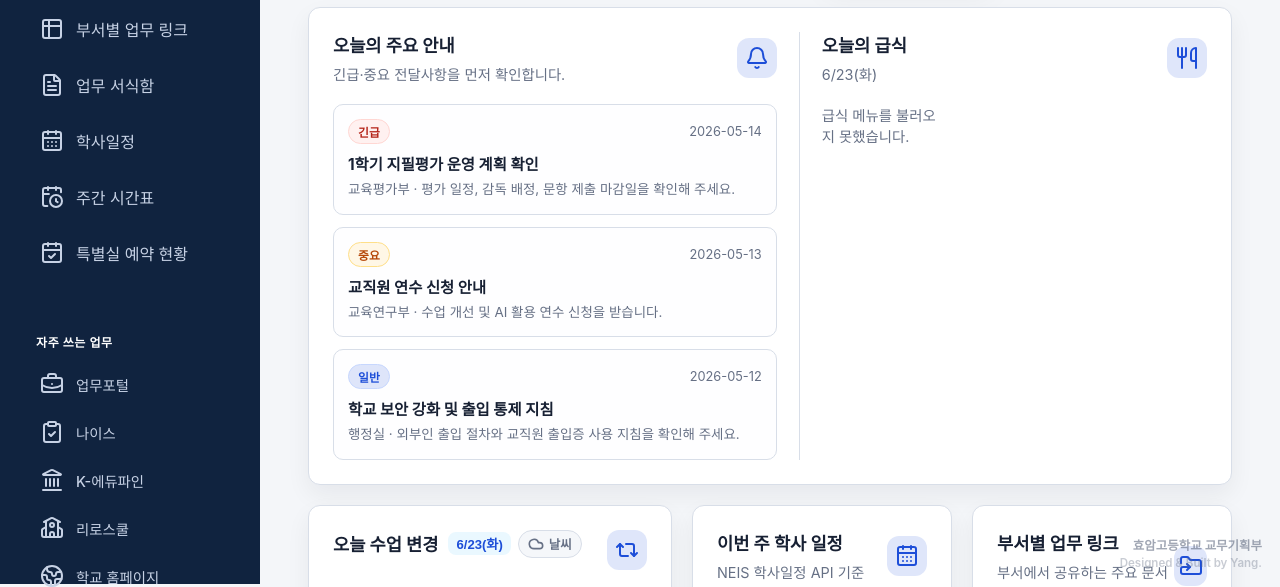
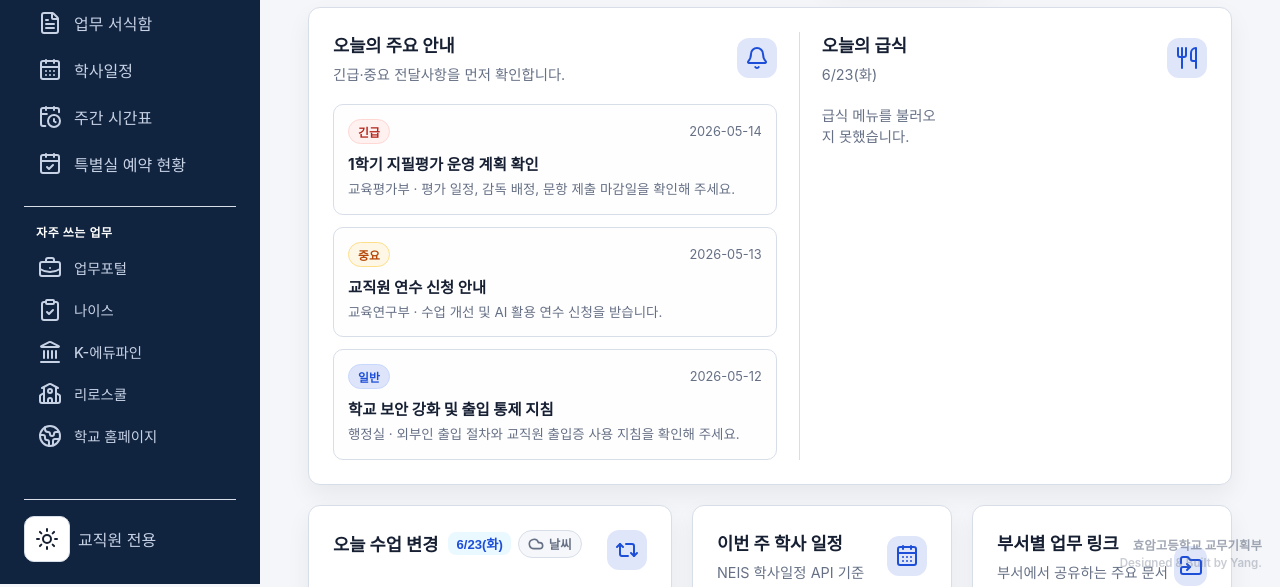
Before and after one commit to yui1705/online-office, a plain HTML site: page index.html in a window 1280 px wide. Shown: the part 216-803 px from the top of the page. Drawn offline with nearby package versions, Linux system fonts and the light colour scheme; no server answers.

Commit message:
Tighten sidebar spacing

```diff
--- a/css/style.css
+++ b/css/style.css
@@ -66,7 +66,7 @@ body {
     border-right: 1px solid var(--glass-border);
     display: flex;
     flex-direction: column;
-    padding: 2rem 1.5rem;
+    padding: 1.4rem 1.5rem;
     position: fixed;
     height: 100vh;
     z-index: 100;
@@ -79,7 +79,7 @@ body {
     font-size: 1.25rem;
     font-weight: 700;
     color: var(--accent-primary);
-    margin-bottom: 3rem;
+    margin-bottom: 1.6rem;
     font-family: 'Outfit', sans-serif;
 }
 
@@ -91,8 +91,8 @@ body {
     display: flex;
     align-items: center;
     gap: 12px;
-    padding: 12px 16px;
-    margin-bottom: 8px;
+    padding: 9px 14px;
+    margin-bottom: 5px;
     border-radius: 12px;
     cursor: pointer;
     color: var(--text-secondary);
@@ -131,8 +131,8 @@ body {
     display: flex;
     flex-wrap: wrap;
     align-items: center;
-    gap: 12px;
-    padding-top: 2rem;
+    gap: 8px;
+    padding-top: 1rem;
     border-top: 1px solid var(--glass-border);
 }
 
@@ -142,7 +142,7 @@ body {
     gap: 10px;
     flex: 0 0 100%;
     width: 100%;
-    padding: 10px 12px;
+    padding: 8px 12px;
     border: 1px solid var(--glass-border);
     border-radius: 10px;
     background: var(--glass-bg);
@@ -1728,7 +1728,7 @@ body {
 .sidebar-divider {
     height: 1px;
     background: var(--glass-border);
-    margin: 1.5rem 0;
+    margin: 1rem 0;
 }
 
 .sidebar-label {
@@ -1737,7 +1737,7 @@ body {
     font-weight: 700;
     text-transform: uppercase;
     color: var(--text-secondary);
-    margin-bottom: 12px;
+    margin-bottom: 8px;
     letter-spacing: 0.05em;
     padding-left: 12px;
 }
@@ -1750,14 +1750,14 @@ body {
     display: flex;
     align-items: center;
     gap: 12px;
-    padding: 10px 16px;
+    padding: 8px 14px;
     border-radius: 12px;
     text-decoration: none;
     color: var(--text-secondary);
     font-size: 0.9rem;
     font-weight: 500;
     transition: var(--transition);
-    margin-bottom: 4px;
+    margin-bottom: 2px;
 }
 
 .sidebar-quick-link:hover {
```
